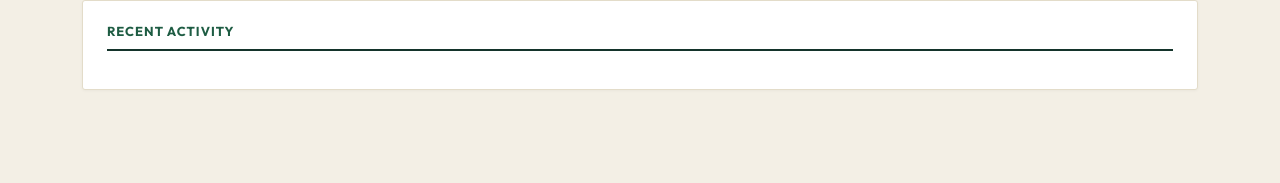
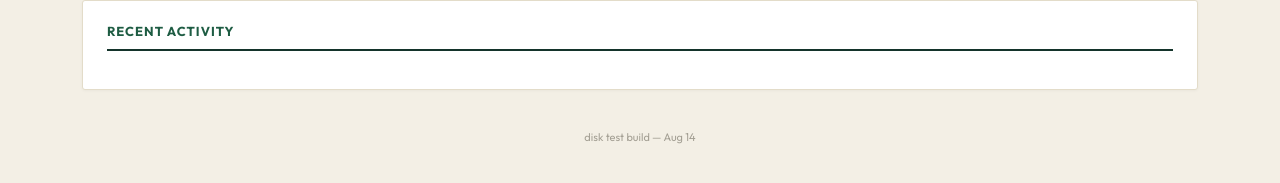
Before and after one commit to Tyc0-29/Carbiz-Dashboard, a website: page public/index.html in a window 1280 px wide. Shown: the part 699-882 px from the top of the page. Drawn offline with nearby package versions, Linux system fonts and the light colour scheme; no server answers.

Commit message:
Add small build marker to test disk persistence across a real deploy

```diff
--- a/public/index.html
+++ b/public/index.html
@@ -399,6 +399,8 @@
     <div id="display-case-gallery" class="display-case-gallery"></div>
   </section>
 
+  <div class="build-marker">disk test build — Aug 14</div>
+
 </main>
 
 <script src="https://cdnjs.cloudflare.com/ajax/libs/PapaParse/5.4.1/papaparse.min.js"></script>
--- a/public/styles.css
+++ b/public/styles.css
@@ -873,3 +873,11 @@ select.inline-edit.status-chip {
   }
   .data-table td.cell-title::before { content: none; }
 }
+
+.build-marker {
+  text-align: center;
+  font-size: 11px;
+  color: var(--text-dim);
+  padding: 20px 0 40px;
+  opacity: 0.6;
+}
```
